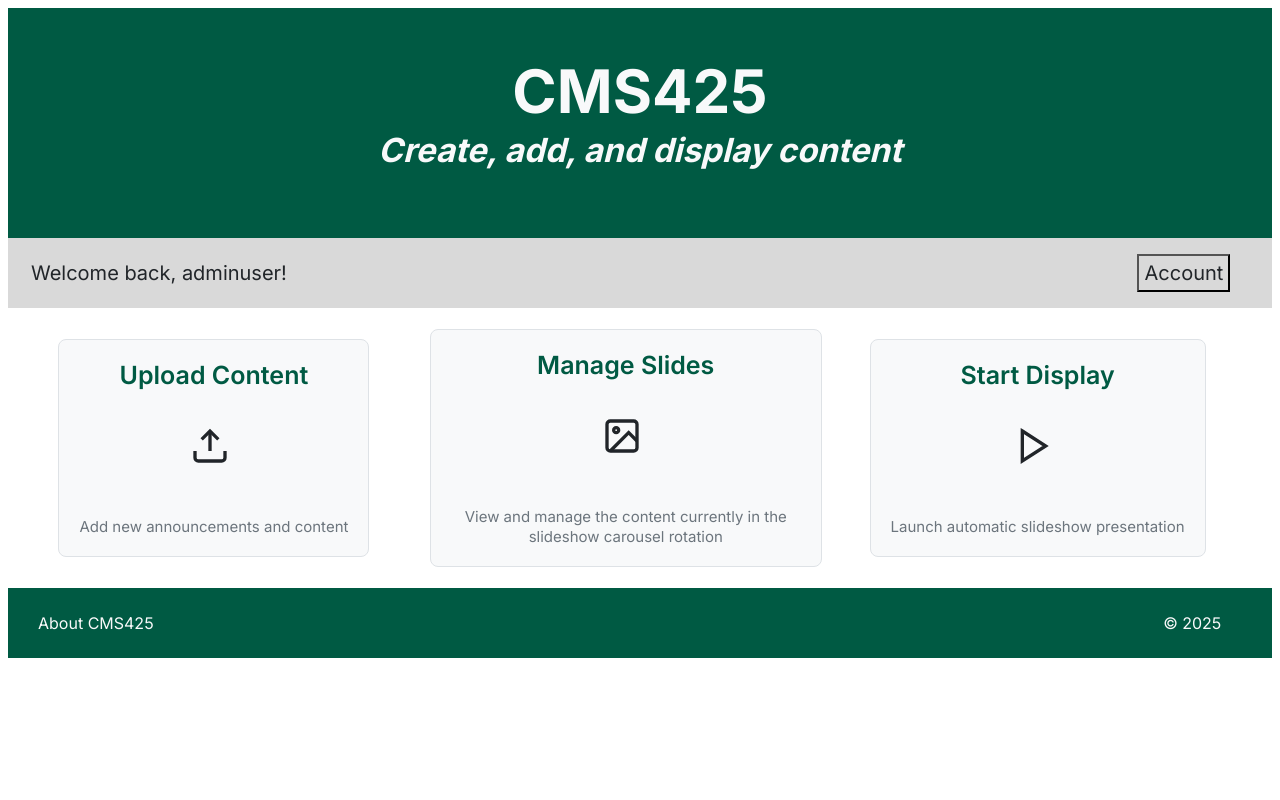
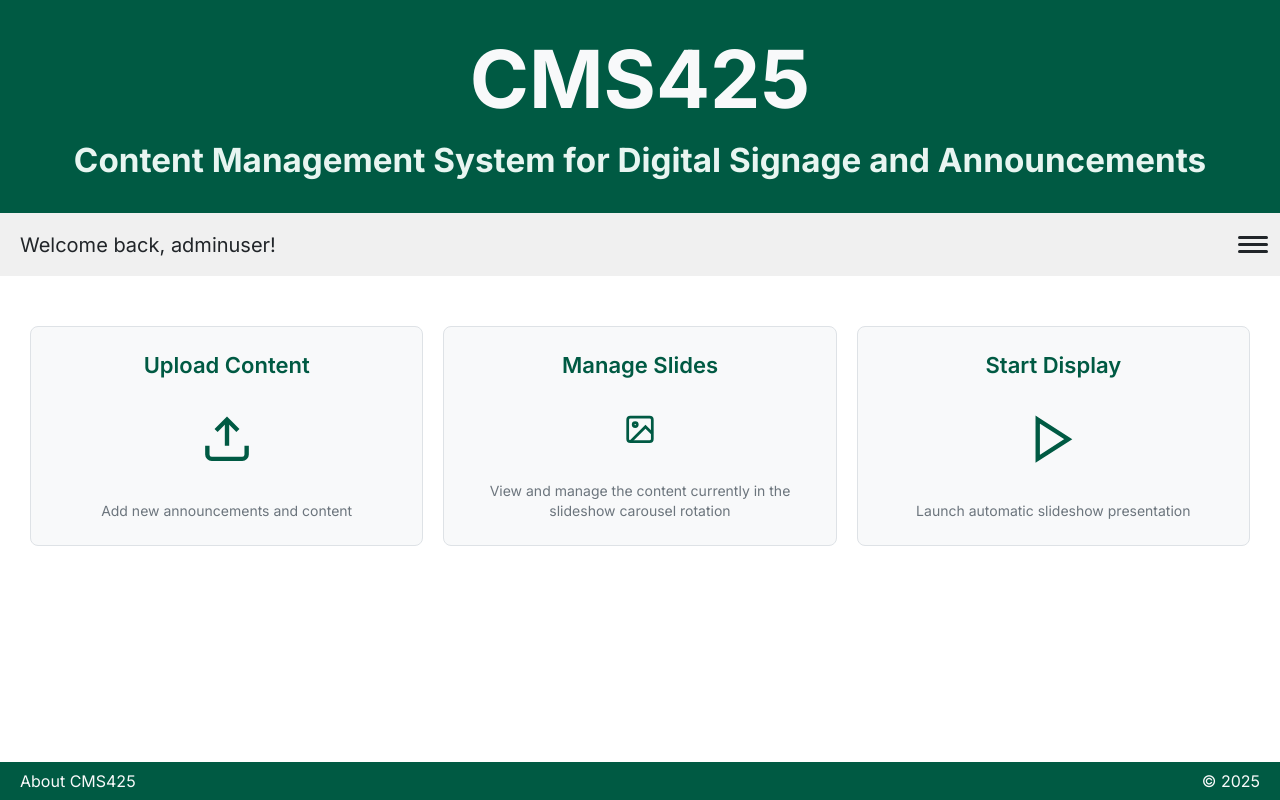
Before and after one commit to tveneto1/dida425cmsproject, a Django app: page / in a window 1280 px wide. Run offline with Django 5.2, Linux system fonts and the light colour scheme; a user stored in the database is signed in.

Commit message:
Update homepage layout and styles

```diff
--- a/templates/home.html
+++ b/templates/home.html
@@ -2,7 +2,6 @@
  the content itself can be changed and probably should
  could have hyperlinks leading to different functions
  ie create post, delete post, etc -->
-
 {% extends "base.html" %}
 
 {% block title %}Home{% endblock %}
@@ -10,194 +9,393 @@
 {% block content %}
 <style>
   @import url('https://fonts.googleapis.com/css2?family=Inter:wght@400;600;700&display=swap');
+
+  /* Reset body margin */
+  * {
+    margin: 0;
+    padding: 0;
+    box-sizing: border-box;
+  }
+
+  html {
+    height: 100%;
+  }
+
+  body {
+    min-height: 100vh;
+    overflow-x: hidden;
+    display: flex;
+    flex-direction: column;
+  }
+
+  /* Header Styles */
   .header {
     background-color: #005A43;
     text-align: center;
-  color:#f8f9fa;
+    color: #f8f9fa;
     font-family: 'Inter', -apple-system, BlinkMacSystemFont, 'Segoe UI', Roboto, sans-serif;
     font-size: 40px;
     padding: 30px;
-  line-height: 0.1;
+    margin: 0;
   }
 
+  .header h1 {
+    margin: 0 0 10px 0;
+  }
+
+  .header h5 {
+    margin: 10px 0 0 0;
+    line-height: 1.4;
+  }
+
+  /* Account Bar Styles */
   .accountbar {
-    background-color:#d9d9d9;
-    padding: 3px;
+    background-color: #f0f0f0;
+    padding: 15px 20px;
     font-size: 20px;
     font-family: 'Inter', -apple-system, BlinkMacSystemFont, 'Segoe UI', Roboto, sans-serif;
-    color:#212529;
-
+    color: #212529;
+    margin: 0;
+    display: flex;
+    align-items: center;
+    justify-content: space-between;
   }
 
+  /* Main content wrapper */
+  .main-content {
+    flex: 1;
+    padding-bottom: 60px;
+  }
+
+  /* Dropdown Menu Styles */
   .dropdown {
-    display: inline-block;
+    display: flex;
+    align-items: center;
     position: relative;
-    right: -865px;
+  }
+
+  .dropdown-button {
+    background-color: transparent;
+    padding: 8px;
+    font-size: 20px;
+    font-family: 'Inter', -apple-system, BlinkMacSystemFont, 'Segoe UI', Roboto, sans-serif;
+    color: #212529;
+    outline: none;
+    border: none;
+    cursor: pointer;
+    display: flex;
+    flex-direction: column;
+    gap: 4px;
+    width: 30px;
+    transition: all 0.2s;
+  }
+
+  .hamburger-line {
+    width: 30px;
+    height: 3px;
+    background-color: #212529;
+    transition: background-color 0.2s;
+    border-radius: 2px;
+  }
+
+  .dropdown-button:hover .hamburger-line {
+    background-color: #005A43;
   }
 
   .menu {
     display: none;
     position: absolute;
-    background-color: #f1f1f1;
-    min-width: 200px;
-    box-shadow: 0px 8px 16px 0px rgba(0,0,0,0.2);
-    z-index: 1;
+    background-color: white;
+    min-width: 220px;
+    box-shadow: 0px 4px 12px 0px rgba(0, 0, 0, 0.15);
+    border-radius: 8px;
+    z-index: 1000;
     right: 0;
+    top: calc(100% + 8px);
+    overflow: hidden;
+    border: 1px solid #e0e0e0;
   }
 
-  .dropdown-button {
-    background-color: #d9d9d9;
-    padding: 5px;
-    font-size: 20px;
-    font-family: 'Inter', -apple-system, BlinkMacSystemFont, 'Segoe UI', Roboto, sans-serif;
-    color:#212529;
-    outline: none;
+  .menu.show {
+    display: block;
   }
+
   .menu a {
     color: #212529;
-    padding: 12px 16px;
+    padding: 14px 20px;
     text-decoration: none;
     display: block;
     font-family: 'Inter', -apple-system, BlinkMacSystemFont, 'Segoe UI', Roboto, sans-serif;
+    font-size: 16px;
+    transition: all 0.2s;
+    border-bottom: 1px solid #f0f0f0;
   }
 
-.menu a:hover {background-color: #ddd;}
+  .menu a:last-child {
+    border-bottom: none;
+  }
 
-.dropdown:hover .menu {display: block;}
+  .menu a:hover {
+    background-color: #e8f5f1;
+    color: #005A43;
+  }
 
-.dropdown:hover .dropdown-button {background-color: #a6a6a6;}
+  /* Column Layout Styles */
+  .row {
+    font-family: 'Inter', -apple-system, BlinkMacSystemFont, 'Segoe UI', Roboto, sans-serif;
+    text-align: center;
+    padding: 40px 20px;
+    max-width: 1400px;
+    margin: 0 auto;
+  }
+
+  .row:after {
+    content: "";
+    display: table;
+    clear: both;
+  }
 
   .column {
     float: left;
-    width: 31%;
+    width: 33.333%;
     padding: 10px;
-    display: grid;
-    place-items: center;
-    height: 260px;
+    height: 240px;
   }
 
-  /* Clear floats after the columns */
-  .row:after {
-    content: "";
-    display: grid;
-    place-items: center;
-    clear: both;
+  /* Card Styles */
+  .card-link {
+    display: flex;
+    flex-direction: column;
+    align-items: center;
     justify-content: center;
+    padding: 25px 20px;
+    background: #f8f9fa;
+    border: 1px solid #dee2e6;
+    border-radius: 8px;
+    text-decoration: none;
+    color: #212529;
+    transition: all 0.2s;
+    height: 100%;
+    box-sizing: border-box;
   }
 
+  .card-link:hover {
+    background: #e8f5f1;
+    border-color: #005A43;
+  }
+
+  .card-title {
+    color: #005A43;
+    font-weight: 600;
+    font-size: 22px;
+    margin: 0 0 15px 0;
+    text-align: center;
+  }
+
+  .card-description {
+    color: #6c757d;
+    font-weight: 400;
+    font-size: 14px;
+    text-align: center;
+    margin: 15px 0 0 0;
+    line-height: 1.4;
+  }
+
+  .card-icon {
+    padding: 10px;
+    border-radius: 8px;
+    stroke: #005A43;
+    margin: 10px 0;
+    width: 80px;
+    height: 80px;
+  }
+
+  /* Footer Styles */
   .footer {
     background-color: #005A43;
-    padding: 15px;
+    padding: 15px 20px;
     color: #f8f9fa;
     font-family: 'Inter', -apple-system, BlinkMacSystemFont, 'Segoe UI', Roboto, sans-serif;
     line-height: 0.5;
-
+    display: flex;
+    justify-content: space-between;
+    align-items: center;
+    margin: 0;
+    position: fixed;
+    bottom: 0;
+    left: 0;
+    right: 0;
+    width: 100%;
   }
 
+  /* Login Container Styles */
+  .login-container {
+    max-width: 400px;
+    margin: 60px auto;
+    padding: 40px;
+    background: #f8f9fa;
+    border-radius: 12px;
+    text-align: center;
+    font-family: 'Inter', -apple-system, BlinkMacSystemFont, 'Segoe UI', Roboto, sans-serif;
+  }
+
+  .login-title {
+    margin-bottom: 20px;
+    color: #005A43;
+    font-weight: 700;
+  }
+
+  .login-subtitle {
+    color: #666;
+    margin-bottom: 30px;
+    font-weight: 400;
+  }
+
+  .button-group {
+    display: flex;
+    gap: 15px;
+    justify-content: center;
+    margin-bottom: 30px;
+  }
+
+  .btn-primary {
+    padding: 12px 24px;
+    background: #005A43;
+    color: white;
+    text-decoration: none;
+    border-radius: 6px;
+    transition: background 0.2s;
+    font-weight: 600;
+  }
+
+  .btn-primary:hover {
+    background: #004532;
+  }
+
+  .btn-secondary {
+    padding: 12px 24px;
+    background: white;
+    border: 1px solid #dee2e6;
+    color: #212529;
+    text-decoration: none;
+    border-radius: 6px;
+    transition: all 0.2s;
+    font-weight: 400;
+  }
+
+  .btn-secondary:hover {
+    background: #f8f9fa;
+  }
 </style>
 
-<!-- new homepage -->
 {% if user.is_authenticated %}
+<!-- Authenticated User View -->
+<div class="main-content">
+  <div class="header">
+    <h1>CMS425</h1>
+    <h5 style="color: #e8f5f1;">Content Management System for Digital Signage and Announcements</h5>
+  </div>
 
-<div class="header">
-  <h2>CMS425</h2>
-  <h5><em>Create, add, and display content</em></h5>
-</div>
   <div class="accountbar">
-  <p style="position: relative; left: 20px; display: inline-block">Welcome back, {{ user.username }}!</p>
-  <div class="dropdown" style="display: inline-block">
-    <button class="dropdown-button">Account</button>
-    <div class="menu">
+    <p style="margin: 0;">
+      Welcome back, {{ user.username }}!
+    </p>
+    <div class="dropdown">
+      <button class="dropdown-button" onclick="toggleMenu(event)">
+        <span class="hamburger-line"></span>
+        <span class="hamburger-line"></span>
+        <span class="hamburger-line"></span>
+      </button>
+      <div class="menu" id="dropdownMenu">
         <a href="{% url 'password_reset' %}">Password Reset</a>
         {% if user.is_staff %}
           <a href="{% url 'manage_users' %}">Manage Users</a>
         {% endif %}
         <a href="{% url 'logout' %}">Log Out</a>
-
       </div>
     </div>
   </div>
 
-<div class="row" style="font-family: 'Inter', -apple-system, BlinkMacSystemFont, 'Segoe UI', Roboto, sans-serif; text-align: center;">
+  <div class="row">
     <div class="column">
-    <a href="{% url 'go_to_post' %}" style="display: block; padding: 20px; background: #f8f9fa; border: 1px solid #dee2e6; border-radius: 8px; text-decoration: none; color: #212529; transition: all 0.2s;" onmouseover="this.style.background='#e8f5f1'; this.style.borderColor='#005A43';" onmouseout="this.style.background='#f8f9fa'; this.style.borderColor='#dee2e6';">
-      <strong style="display: block; margin-bottom: 5px; color: #005A43; font-weight: 600; font-size: 25px;">
-        Upload Content
-      </strong>
-      <br>
-      <br>
-      <svg width="20" height="20" viewBox="0 0 24 24" fill="none" stroke="currentColor" stroke-width="2" transform="scale(2)" style="vertical-align: middle; margin-right: 8px;">
+      <a href="{% url 'go_to_post' %}" class="card-link">
+        <h3 class="card-title">Upload Content</h3>
+        <svg class="card-icon" width="60" height="60" viewBox="0 0 24 24" fill="none" stroke="currentColor" stroke-width="2">
           <path d="M21 15v4a2 2 0 0 1-2 2H5a2 2 0 0 1-2-2v-4"></path>
           <polyline points="17 8 12 3 7 8"></polyline>
           <line x1="12" y1="3" x2="12" y2="15"></line>
         </svg>
-      <br>
-      <br>
-      <br>
-      <br>
-      <small style="color: #6c757d; font-weight: 400; font-size: 15px;">Add new announcements and content </small>
+        <p class="card-description">Add new announcements and content</p>
       </a>
     </div>
 
     <div class="column">
-    <a href="{% url 'all_images' %}" style="display: block; padding: 20px; background: #f8f9fa; border: 1px solid #dee2e6; border-radius: 8px; text-decoration: none; color: #212529; transition: all 0.2s;" onmouseover="this.style.background='#e8f5f1'; this.style.borderColor='#005A43';" onmouseout="this.style.background='#f8f9fa'; this.style.borderColor='#dee2e6';">
-      <strong style="display: block; margin-bottom: 5px; color: #005A43; font-weight: 600; font-size: 25px;">
-        Manage Slides
-      </strong>
-      <br>
-      <br>
-      <svg width="20" height="20" viewBox="0 0 24 24" fill="none" stroke="currentColor" stroke-width="2" transform="scale(2)" style="vertical-align: middle; margin-right: 8px;">
+      <a href="{% url 'all_images' %}" class="card-link">
+        <h3 class="card-title">Manage Slides</h3>
+        <svg class="card-icon" width="80" height="80" viewBox="0 0 24 24" fill="none" stroke="currentColor" stroke-width="2">
           <rect x="3" y="3" width="18" height="18" rx="2" ry="2"></rect>
           <circle cx="8.5" cy="8.5" r="1.5"></circle>
           <polyline points="21 15 16 10 5 21"></polyline>
         </svg>
-      <br>
-      <br>
-      <br>
-      <br>
-      <small style="color: #6c757d; font-weight: 400; font-size: 15px;">View and manage the content currently in the slideshow carousel rotation </small>
+        <p class="card-description">View and manage the content currently in the slideshow carousel rotation</p>
       </a>
     </div>
 
     <div class="column">
-    <a href="{% url 'slidedisplay' %}" style="display: block; padding: 20px; background: #f8f9fa; border: 1px solid #dee2e6; border-radius: 8px; text-decoration: none; color: #212529; transition: all 0.2s;" onmouseover="this.style.background='#e8f5f1'; this.style.borderColor='#005A43';" onmouseout="this.style.background='#f8f9fa'; this.style.borderColor='#dee2e6';">
-      <strong style="display: block; margin-bottom: 5px; color: #005A43; font-weight: 600; font-size: 25px;">
-        Start Display
-      </strong>
-      <br>
-      <br>
-      <svg width="20" height="20" viewBox="0 0 24 24" fill="none" stroke="currentColor" stroke-width="2" transform="scale(2)" style="vertical-align: middle; margin-right: 8px;">
+      <a href="{% url 'slidedisplay' %}" class="card-link">
+        <h3 class="card-title">Start Display</h3>
+        <svg class="card-icon" width="60" height="60" viewBox="0 0 24 24" fill="none" stroke="currentColor" stroke-width="2">
           <polygon points="5 3 19 12 5 21 5 3"></polygon>
         </svg>
-      <br>
-      <br>
-      <br>
-      <br>
-      <small style="color: #6c757d; font-weight: 400; font-size: 15px;">Launch automatic slideshow presentation</small>
+        <p class="card-description">Launch automatic slideshow presentation</p>
       </a>
+    </div>
   </div>
 </div>
 
 <div class="footer">
-  <p style="position: relative; left: 15px; display: inline-block">About CMS425</p>
-  <p style="position: relative; left: 1020px; display: inline-block">© 2025</p>
+  <a href="https://github.com/tveneto1/dida425cmsproject" style="color: #f8f9fa; text-decoration: none;">About CMS425</a>
+  <p>© 2025</p>
 </div>
+
+<script>
+  function toggleMenu(event) {
+    event.stopPropagation();
+    const menu = document.getElementById('dropdownMenu');
+    menu.classList.toggle('show');
+  }
+
+  // Close menu when clicking outside
+  document.addEventListener('click', function(event) {
+    const menu = document.getElementById('dropdownMenu');
+    const dropdown = event.target.closest('.dropdown');
+
+    if (!dropdown && menu.classList.contains('show')) {
+      menu.classList.remove('show');
+    }
+  });
+</script>
+
 {% else %}
+<!-- Guest User View -->
+<div class="main-content">
+  <div class="login-container">
+    <h2 class="login-title">Welcome!</h2>
+    <p class="login-subtitle">Please log in to continue</p>
 
+    <div class="button-group">
+      <a href="{% url 'login' %}" class="btn-primary">Log In</a>
+      <a href="{% url 'password_reset' %}" class="btn-secondary">Reset Password</a>
+    </div>
 
-<div style="max-width: 400px; margin: 60px auto; padding: 40px; background: #f8f9fa; border-radius: 12px; text-align: center; font-family: 'Inter', -apple-system, BlinkMacSystemFont, 'Segoe UI', Roboto, sans-serif;">
-  <h2 style="margin-bottom: 20px; color: #005A43; font-weight: 700;">Welcome!</h2>
-  <p style="color: #666; margin-bottom: 30px; font-weight: 400;">Please log in to continue</p>
-  <div style="display: flex; gap: 15px; justify-content: center;">
-    <a href="{% url 'login' %}" style="padding: 12px 24px; background: #005A43; color: white; text-decoration: none; border-radius: 6px; transition: background 0.2s; font-weight: 600;" onmouseover="this.style.background='#004532';" onmouseout="this.style.background='#005A43';">Log In</a>
-    <a href="{% url 'password_reset' %}" style="padding: 12px 24px; background: white; border: 1px solid #dee2e6; color: #212529; text-decoration: none; border-radius: 6px; transition: all 0.2s; font-weight: 400;" onmouseover="this.style.background='#f8f9fa';" onmouseout="this.style.background='white';">Reset Password</a>
+    <p class="login-subtitle">Or start display here:</p>
+    <a href="{% url 'slidedisplay' %}" class="btn-primary">Start Display</a>
   </div>
-  <br>
-  <br>
-  <p style="color: #666; margin-bottom: 30px; font-weight: 400;">Or start display here:</p>
-  <div>
-    <a href="{% url 'slidedisplay' %}" style="padding: 12px 24px; background: #005A43; color: white; text-decoration: none; border-radius: 6px; transition: background 0.2s; font-weight: 600;" onmouseover="this.style.background='#004532';" onmouseout="this.style.background='#005A43';">Start Display</a>
 </div>
+
+<div class="footer">
+  <a href="https://github.com/tveneto1/dida425cmsproject" style="color: #f8f9fa; text-decoration: none;">About CMS425</a>
+  <p>© 2025</p>
 </div>
 {% endif %}
 {% endblock %}
```
Lines whose indentation alone changed are shown as unchanged.
